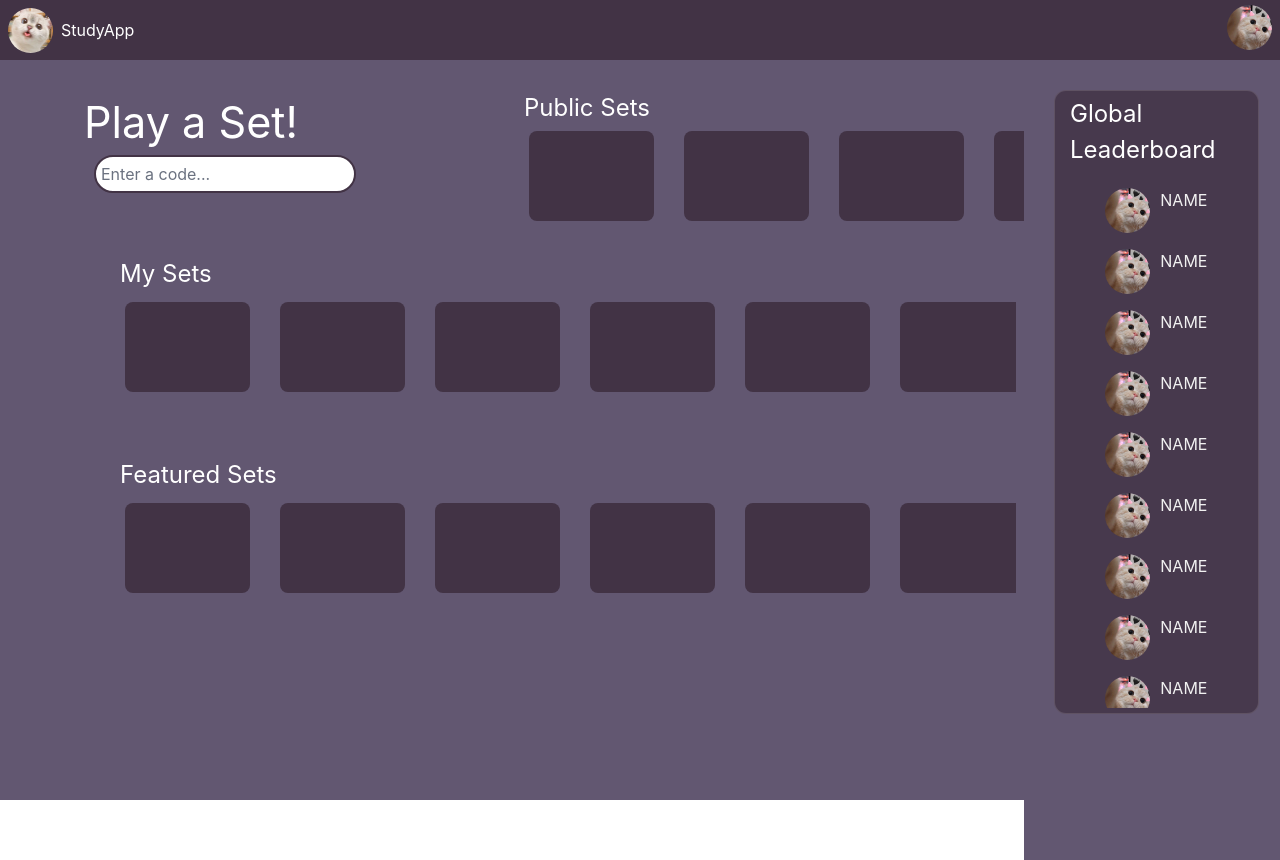
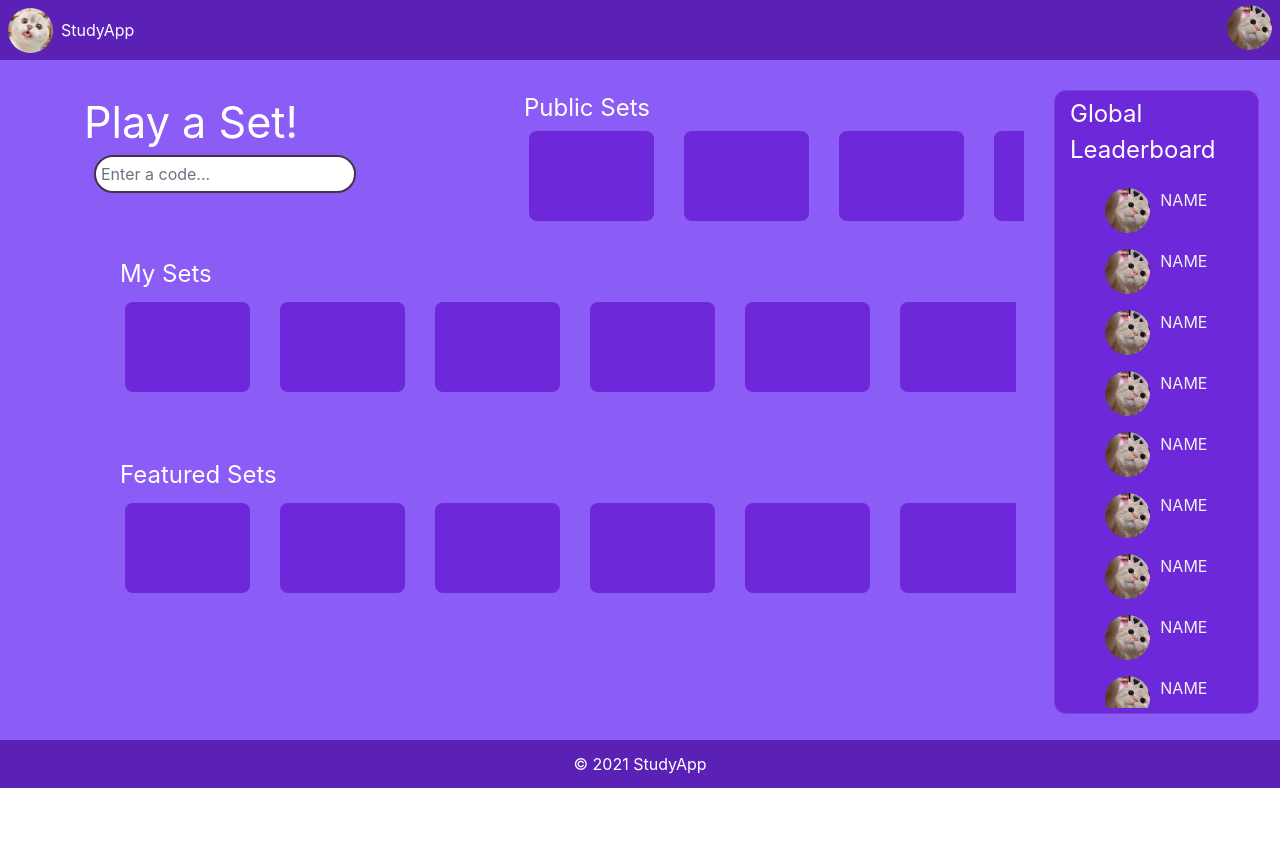
Before and after one commit to HTN-StudyApp/frontend, a Next.js app: page / in a window 1280 px wide. After the commit the page ends 800 px from the top, so only its background shows below. Built offline with nearby package versions, Linux system fonts and the light colour scheme.

Commit message:
updated color pallet

```diff
--- a/components/footer.js
+++ b/components/footer.js
@@ -1,12 +1,12 @@
-import Link from 'next/link'
+import Link from "next/link";
 
-export default function Footer({ }) {
-
-    return (
-        <div style={{ height: "50px", backgroundColor: "#423345" }}
-            className="w-full relative bottom-0 flex justify-center items-center text-white"
-        >
-            <h1>© 2021 StudyApp</h1>
-        </div>
-    )
+export default function Footer({}) {
+  return (
+    <div
+      style={{ height: "48px" }}
+      className="w-full relative bottom-0 flex justify-center items-center text-white bg-purple-800"
+    >
+      <h1>© 2021 StudyApp</h1>
+    </div>
+  );
 }
--- a/components/header.js
+++ b/components/header.js
@@ -1,27 +1,37 @@
-import Link from 'next/link'
-import Image from 'next/image'
+import Link from "next/link";
+import Image from "next/image";
 
-import logo from '../public/logo.png'
-import user from '../public/user.png'
+import logo from "../public/logo.png";
+import user from "../public/user.png";
 
 export default function Header({ isMobile, userid }) {
-
   return (
-        <div style={{ height: isMobile ? "fit-content" : "60px", backgroundColor: "#423345" }}
-            className="w-full absolute top-0 text-white flex items-center justify-between"
+    <div
+      style={{ height: isMobile ? "fit-content" : "60px" }}
+      className="w-full absolute top-0 text-white flex items-center justify-between bg-purple-800"
     >
       {/* logo */}
       <div className="flex items-center px-2">
-                <Image src={logo} alt="StudyApp Logo" width={45} height={45}
-                    className="rounded-full"/>
+        <Image
+          src={logo}
+          alt="StudyApp Logo"
+          width={45}
+          height={45}
+          className="rounded-full"
+        />
         <h1 className="mx-2">StudyApp</h1>
       </div>
 
       {/* user profile picture */}
       <div className="px-2">
-                <Image src={user} alt="Profile Picture" width={45} height={45}
-                    className="rounded-full"/>
+        <Image
+          src={user}
+          alt="Profile Picture"
+          width={45}
+          height={45}
+          className="rounded-full"
+        />
       </div>
     </div>
-    )
+  );
 }
--- a/components/list.js
+++ b/components/list.js
@@ -1,11 +1,16 @@
-import Link from 'next/link'
+import Link from "next/link";
 
-export default function List({ }) {
-
-    return (
-        <div style={{minWidth: "125px", height: "90px", backgroundColor: "#423345", margin:"5px", marginRight: "25px", marginLeft:"5px"}}
-        className="rounded-lg">
-
-        </div>
-    )
+export default function List({}) {
+  return (
+    <div
+      style={{
+        minWidth: "125px",
+        height: "90px",
+        margin: "5px",
+        marginRight: "25px",
+        marginLeft: "5px",
+      }}
+      className="rounded-lg bg-purple-700"
+    ></div>
+  );
 }
--- a/components/main-preview.js
+++ b/components/main-preview.js
@@ -1,66 +1,161 @@
-import Link from 'next/link'
-import List from './list'
-import FeaturedSets from './featuredSets'
-import MySets from './mySets'
-import Leaderboard from './leaderboard'
+import Link from "next/link";
+import List from "./list";
+import FeaturedSets from "./featuredSets";
+import MySets from "./mySets";
+import Leaderboard from "./leaderboard";
 
-export default function Preview({ }) {
-
+export default function Preview({}) {
   return (
-        <div style={{ width: "87.5vw", minHeight: "100vh", backgroundColor: "#625771" }}>
-            <div style={{display: "flex",justifyContent: "space-around",position: "relative",top: "30px", marginTop:"10px"}}>
+    <div style={{ width: "87.5vw", height: "85vh" }} className="bg-purple-500">
+      <div
+        style={{
+          display: "flex",
+          justifyContent: "space-around",
+          position: "relative",
+          top: "30px",
+          marginTop: "10px",
+        }}
+      >
         <div>
-                    <h1 style={{position:"relative",color:"white", fontSize:"2.7rem"}}>Play a Set!</h1>
+          <h1
+            style={{ position: "relative", color: "white", fontSize: "2.7rem" }}
+          >
+            Play a Set!
+          </h1>
           <form>
-                    <input type="text" placeholder="Enter a code..." style={{borderRadius: "25px", border: "2px solid #423345", padding: "5px", marginLeft:"10px"}}>
-                    </input>
+            <input
+              type="text"
+              placeholder="Enter a code..."
+              style={{
+                borderRadius: "25px",
+                border: "2px solid #423345",
+                padding: "5px",
+                marginLeft: "10px",
+              }}
+            ></input>
           </form>
         </div>
 
-                <div style={{ width: "40vw"}}>
+        <div style={{ width: "40vw" }}>
           <div>
-                        <h1 style={{position:"relative",color:"white", fontSize:"1.5rem"}}>Public Sets</h1>
-                        <div style={{display: "flex", overflowX:"scroll", height:"120px"}}>
-                            <List/>
-                            <List/>
-                            <List/>
-                            <List/>
-                            <List/>
-                            <List/>
+            <h1
+              style={{
+                position: "relative",
+                color: "white",
+                fontSize: "1.5rem",
+              }}
+            >
+              Public Sets
+            </h1>
+            <div
+              style={{ display: "flex", overflowX: "scroll", height: "120px" }}
+            >
+              <List />
+              <List />
+              <List />
+              <List />
+              <List />
+              <List />
+            </div>
           </div>
         </div>
       </div>
 
-
-            </div>
-
-            <div style={{position: 'absolute', top: '60px', right:'0', width:'20vw',background: "#625771", minHeight: "100vh"}}>
-                <div style={{position: 'relative',left:"30px", top:"30px",width:'16vw',padding:"5px",background: "rgba(66, 51, 69, 0.8)", borderRadius:"12px", border:"1px solid rgba(255, 255, 255, 0.125)"}}>
-                    <h1 style={{color:"white", fontSize:"1.5rem", marginBottom:"20px", marginLeft:"10px"}}>Global Leaderboard</h1>
-                    <div style={{display: "flex", justifyContent: "center", maxHeight: "65vh", overflowY:"scroll"}}>
-                        <Leaderboard/>
+      <div
+        style={{
+          position: "absolute",
+          top: "60px",
+          right: "0",
+          width: "20vw",
+          height: "85vh",
+        }}
+        className="bg-purple-500"
+      >
+        <div
+          style={{
+            position: "relative",
+            left: "30px",
+            top: "30px",
+            width: "16vw",
+            padding: "5px",
+            borderRadius: "12px",
+            border: "1px solid rgba(255, 255, 255, 0.125)",
+          }}
+          className="bg-purple-700"
+        >
+          <h1
+            style={{
+              color: "white",
+              fontSize: "1.5rem",
+              marginBottom: "20px",
+              marginLeft: "10px",
+            }}
+          >
+            Global Leaderboard
+          </h1>
+          <div
+            style={{
+              display: "flex",
+              justifyContent: "center",
+              maxHeight: "65vh",
+              overflowY: "scroll",
+            }}
+          >
+            <Leaderboard />
           </div>
         </div>
       </div>
 
-            <div><h1 style={{color:"white", fontSize:"1.5rem",marginTop:"40px", marginLeft:"120px"}}>My Sets</h1>
-            <div style={{marginTop:"5px", marginLeft:"120px", maxWidth:"70vw", overflowX:"scroll", height:"120px"}}>
-                <MySets/>
+      <div>
+        <h1
+          style={{
+            color: "white",
+            fontSize: "1.5rem",
+            marginTop: "40px",
+            marginLeft: "120px",
+          }}
+        >
+          My Sets
+        </h1>
+        <div
+          style={{
+            marginTop: "5px",
+            marginLeft: "120px",
+            maxWidth: "70vw",
+            overflowX: "scroll",
+            height: "120px",
+          }}
+        >
+          <MySets />
         </div>
       </div>
 
-            <div><h1 style={{color:"white", fontSize:"1.5rem",marginTop:"40px", marginLeft:"120px"}}>Featured Sets</h1>
-            <div style={{marginTop:"5px", marginLeft:"120px", maxWidth:"70vw", overflowX:"scroll", height:"120px"}}>
-                <FeaturedSets/>
+      <div>
+        <h1
+          style={{
+            color: "white",
+            fontSize: "1.5rem",
+            marginTop: "40px",
+            marginLeft: "120px",
+          }}
+        >
+          Featured Sets
+        </h1>
+        <div
+          style={{
+            marginTop: "5px",
+            marginLeft: "120px",
+            maxWidth: "70vw",
+            overflowX: "scroll",
+            height: "120px",
+          }}
+        >
+          <FeaturedSets />
         </div>
       </div>
-
     </div>
-    )
+  );
 }
-
-
-
 
 // backdrop-filter: blur(16px) saturate(180%);
 //     -webkit-backdrop-filter: blur(16px) saturate(180%);
--- a/pages/index.js
+++ b/pages/index.js
@@ -1,13 +1,13 @@
-import Head from 'next/head'
-import Image from 'next/image'
+import Head from "next/head";
+import Image from "next/image";
 
-import Header from '../components/header'
-import Footer from '../components/footer'
-import Preview from '../components/main-preview'
+import Header from "../components/header";
+import Footer from "../components/footer";
+import Preview from "../components/main-preview";
 
 export default function Index() {
   return (
-    <div >
+    <div>
       <Head>
         <title>Study App</title>
         <meta name="description" content="HTN Study App" />
@@ -16,11 +16,11 @@ export default function Index() {
 
       <Header />
 
-      <main style={{ marginTop: "60px", minHeight: "100vh" }}>
+      <main style={{ marginTop: "60px", height: "85vh" }}>
         <Preview />
       </main>
 
       <Footer />
     </div>
-  )
+  );
 }
--- a/styles/globals.css
+++ b/styles/globals.css
@@ -22,6 +22,7 @@ body {
   margin: 0;
 
   overflow-x: hidden;
+  /* overflow-y: hidden; */
 
   font-family: -apple-system, BlinkMacSystemFont, Segoe UI, Roboto, Oxygen,
     Ubuntu, Cantarell, Fira Sans, Droid Sans, Helvetica Neue, sans-serif;
@@ -50,7 +51,7 @@ a {
 
 /* Handle */
 ::-webkit-scrollbar-thumb {
-  background: #888;
+  background: #9333ea;
   border-radius: 10px;
 }
 
```
Lines whose indentation alone changed are shown as unchanged.
